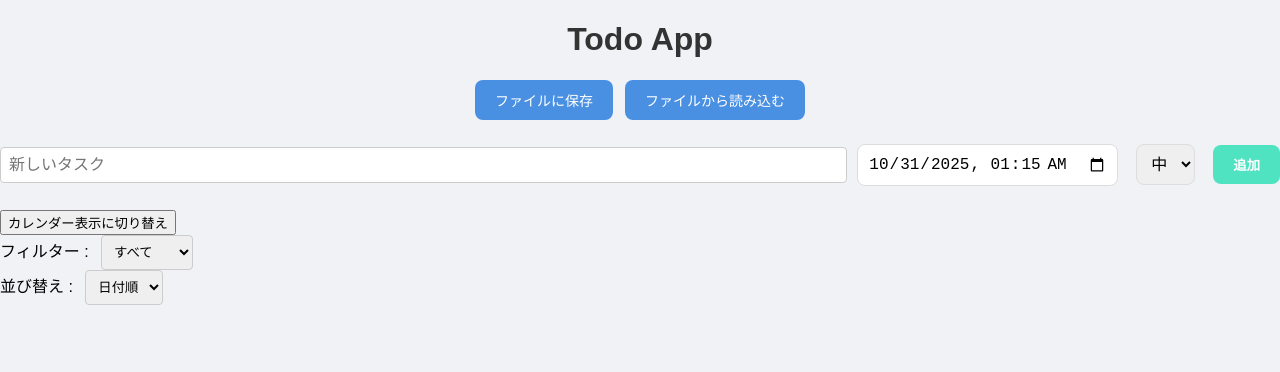
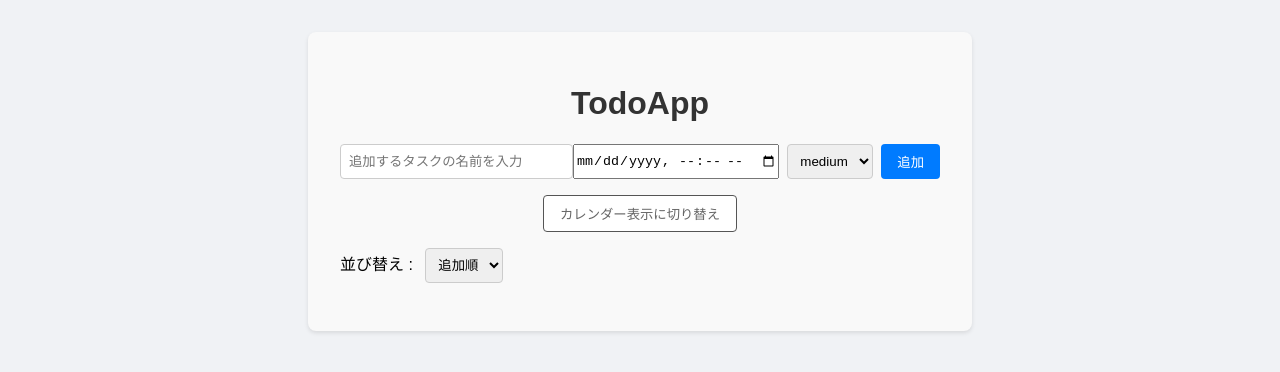
Before and after one commit to xRon0s/TodoList_demo, a React (Vite) app: page / in a window 1280 px wide. Shown: the top 372 px of the page. Built offline with nearby package versions, Linux system fonts and the light colour scheme.

Commit message:
Revert to c02f5ce

```diff
--- a/src/App.css
+++ b/src/App.css
@@ -1,14 +1,4 @@
-/* 以前の .App スタイルは不要になる場合があります */
-/* .App { text-align: center; } */
 
-body {
-  margin: 0;
-  font-family: -apple-system, BlinkMacSystemFont, "Segoe UI", "Roboto", "Oxygen",
-    "Ubuntu", "Cantarell", "Fira Sans", "Droid Sans", "Helvetica Neue",
-    sans-serif;
-  -webkit-font-smoothing: antialiased;
-  -moz-osx-font-smoothing: grayscale;
-}
 
 .app {
   max-width: 600px;
@@ -111,13 +101,13 @@ li.low .priority-label {
 }
 
 .priority-label {
-  display: inline-block;
-  width: 60px; /* 幅を固定 */
-  text-align: center;
-  border-radius: 4px;
-  padding: 2px 0;
-  color: white;
-  margin: 0 8px;
+  width: 5rem;
+  margin-right: 1rem;
+  padding: 0.2rem 0.1rem;
+  border-radius: 12px;
+  font-size: 0.8rem;
+  font-weight: bold;
+  text-align : center;
 }
 
 select {
@@ -225,71 +215,3 @@ select {
   background: #007bff !important;
   color: white !important;
 }
-
-.task-text {
-  cursor: pointer;
-  margin: 0 8px;
-}
-
-.task-text:hover {
-  text-decoration: underline;
-}
-
-/* ファイル保存・読み込みボタンのスタイル調整 */
-.file-operations {
-  display: flex;
-  gap: 12px;
-  margin-bottom: 24px;
-  justify-content: center;
-}
-
-.file-operations button,
-.file-load-button {
-  padding: 10px 20px;
-  border: none;
-  border-radius: 8px;
-  background-color: #4a90e2; /* A more pleasant blue */
-  color: white;
-  cursor: pointer;
-  font-size: 14px;
-  font-weight: 500;
-  transition: background-color 0.2s ease-in-out, transform 0.1s ease;
-}
-
-.file-operations button:hover,
-.file-load-button:hover {
-  background-color: #357abd; /* Darker blue on hover */
-  transform: translateY(-1px);
-}
-
-/* タスク追加フォームのスタイル */
-.add-todo-form {
-  display: grid;
-  grid-template-columns: 1fr auto auto auto;
-  gap: 10px;
-  margin-bottom: 24px;
-  align-items: center;
-}
-
-.add-todo-form input,
-.add-todo-form select {
-  padding: 10px;
-  border: 1px solid #ddd;
-  border-radius: 8px;
-  font-size: 16px;
-}
-
-.add-todo-form button {
-  padding: 10px 20px;
-  border: none;
-  border-radius: 8px;
-  background-color: #50e3c2; /* A nice green */
-  color: white;
-  font-weight: bold;
-  cursor: pointer;
-  transition: background-color 0.2s;
-}
-
-.add-todo-form button:hover {
-  background-color: #29b898;
-}
--- a/src/App.tsx
+++ b/src/App.tsx
@@ -3,110 +3,34 @@ import type { Todo, Priority } from "./types";
 import Calendar from "react-calendar";
 import "react-calendar/dist/Calendar.css";
 import "./App.css";
-import MemoModal from "./components/MemoModal";
 
 const App = () => {
-  const [todos, setTodos] = useState<Todo[]>(() => {
-    // ページ読み込み時の自動読み込みは削除し、空の配列から開始
-    return [];
-  });
-  const [newTodo, setNewTodo] = useState("");
-  const [newTodoDate, setNewTodoDate] = useState<Date | null>(new Date());
-  const [newTodoPriority, setNewTodoPriority] = useState<Priority>("medium");
-  const [filter, setFilter] = useState<"all" | "completed" | "incomplete">(
-    "all"
-  );
-  const [sort, setSort] = useState<"date" | "priority">("date");
+  const [todos, setTodos] = useState<Todo[]>([]);
+  const [inputText, setInputText] = useState("");
+  const [date, setDate] = useState<string>("");
+  const [priority, setPriority] = useState<Priority>("medium");
+  const [sortBy, setSortBy] = useState<
+    "priority" | "default" | "completed" | "date"
+  >("default");
   const [view, setView] = useState<"list" | "calendar">("list");
   const [selectedDate, setSelectedDate] = useState<Date | null>(new Date());
-  const [isModalOpen, setIsModalOpen] = useState(false);
-  const [selectedTodo, setSelectedTodo] = useState<Todo | null>(null);
-
-  // --- 1. ローカルストレージへの自動保存機能を削除 ---
-  // useEffect(() => {
-  //   try {
-  //     localStorage.setItem("todos", JSON.stringify(todos));
-  //   } catch (error) {
-  //     console.error("Failed to save todos to local storage:", error);
-  //   }
-  // }, [todos]);
-
-  // --- 2. ファイル保存・読み込み機能を追加 ---
-  const handleSaveToFile = () => {
-    const jsonString = JSON.stringify(todos, null, 2);
-    const blob = new Blob([jsonString], { type: "application/json" });
-    const url = URL.createObjectURL(blob);
-    const link = document.createElement("a");
-    link.href = url;
-    link.download = "todos.json";
-    document.body.appendChild(link);
-    link.click();
-    document.body.removeChild(link);
-    URL.revokeObjectURL(url);
-  };
-
-  const handleLoadFromFile = (event: React.ChangeEvent<HTMLInputElement>) => {
-    const file = event.target.files?.[0];
-    if (!file) {
-      return;
-    }
-
-    const reader = new FileReader();
-    reader.onload = (e) => {
-      const text = e.target?.result;
-      if (typeof text === "string") {
-        try {
-          const loadedTodos = JSON.parse(text);
-          // ここで読み込んだデータが正しい形式か簡単なチェックをすることも可能
-          setTodos(loadedTodos);
-        } catch (error) {
-          console.error("Error parsing JSON file:", error);
-          alert("無効なファイル形式です。");
-        }
-      }
-    };
-    reader.readAsText(file);
-    // 同じファイルを連続で読み込めるように値をリセット
-    event.target.value = "";
-  };
-
-  const handleOpenModal = (todo: Todo) => {
-    setSelectedTodo(todo);
-    setIsModalOpen(true);
-  };
-
-  const handleCloseModal = () => {
-    setIsModalOpen(false);
-    setSelectedTodo(null);
-  };
-
-  const handleSaveMemo = (memo: string) => {
-    if (!selectedTodo) return;
-    setTodos(
-      todos.map((todo) =>
-        todo.id === selectedTodo.id ? { ...todo, memo: memo } : todo
-      )
-    );
-    handleCloseModal();
-  };
 
   const handleAddTodo = (e: React.FormEvent) => {
     e.preventDefault();
-    if (newTodo.length > 15) {
+    if (inputText.length > 15) {
       return;
     }
-    if (newTodo.trim() === "") return;
-    const todoDate = newTodoDate ? new Date(newTodoDate) : null;
-    const newTodoItem: Todo = {
+    if (inputText.trim() === "") return;
+    const newTodo: Todo = {
       id: Date.now(),
-      text: newTodo,
+      text: inputText,
       completed: false,
-      priority: newTodoPriority,
-      date: todoDate,
+      priority: priority,
+      date: date ? new Date(date) : null,
     };
-    setTodos([...todos, newTodoItem]);
-    setNewTodo("");
-    setNewTodoDate(new Date());
+    setTodos([...todos, newTodo]);
+    setInputText("");
+    setDate("");
   };
 
   const handleToggleTodo = (id: number) => {
@@ -128,19 +52,14 @@ const App = () => {
   };
 
   const sortedTodos = useMemo(() => {
-    let filteredTodos = todos;
-    if (filter === "completed") {
-      filteredTodos = todos.filter((todo) => todo.completed);
-    } else if (filter === "incomplete") {
-      filteredTodos = todos.filter((todo) => !todo.completed);
-    }
-
-    const sorted = [...filteredTodos];
-    if (sort === "priority") {
+    const sorted = [...todos];
+    if (sortBy === "priority") {
       sorted.sort(
         (a, b) => priorityOrder[a.priority] - priorityOrder[b.priority]
       );
-    } else if (sort === "date") {
+    } else if (sortBy === "completed") {
+      sorted.sort((a, b) => Number(b.completed) - Number(a.completed));
+    } else if (sortBy === "date") {
       sorted.sort((a, b) => {
         if (a.date === null) return 1;
         if (b.date === null) return -1;
@@ -148,7 +67,7 @@ const App = () => {
       });
     }
     return sorted;
-  }, [todos, sort, filter]);
+  }, [todos, sortBy]);
 
   const todosForSelectedDate = useMemo(() => {
     if (!selectedDate) return [];
@@ -163,100 +82,66 @@ const App = () => {
   }, [todos, selectedDate]);
 
   return (
-    // この部分を修正して、中央配置のレイアウトに戻します
-    <div className="min-h-screen bg-gray-100 flex items-center justify-center font-sans p-4">
-      <div className="bg-white p-6 sm:p-8 rounded-2xl shadow-lg w-full max-w-3xl">
-        <h1 className="text-3xl sm:text-4xl font-bold mb-6 text-center text-gray-800">
-          Todo App
-        </h1>
-
-        <div className="file-operations">
-          <button onClick={handleSaveToFile}>ファイルに保存</button>
-          <label className="file-load-button">
-            ファイルから読み込む
-            <input
-              type="file"
-              accept=".json"
-              onChange={handleLoadFromFile}
-              style={{ display: "none" }}
-            />
-          </label>
-        </div>
-
-        <form className="add-todo-form" onSubmit={handleAddTodo}>
+    <div className="app">
+      <h1>TodoApp</h1>
+      <form onSubmit={handleAddTodo}>
         <input
           type="text"
-            value={newTodo}
-            onChange={(e) => setNewTodo(e.target.value)}
-            placeholder="新しいタスク"
+          value={inputText}
+          onChange={(e) => setInputText(e.target.value)}
+          placeholder="追加するタスクの名前を入力"
         />
         <input
           type="datetime-local"
-            value={
-              newTodoDate
-                ? new Date(
-                    newTodoDate.getTime() -
-                      newTodoDate.getTimezoneOffset() * 60000
-                  )
-                    .toISOString()
-                    .slice(0, 16)
-                : ""
-            }
-            onChange={(e) =>
-              setNewTodoDate(e.target.value ? new Date(e.target.value) : null)
-            }
+          value={date}
+          onChange={(e) => setDate(e.target.value)}
         />
         <select
-            value={newTodoPriority}
-            onChange={(e) => setNewTodoPriority(e.target.value as Priority)}
+          value={priority}
+          onChange={(e) => setPriority(e.target.value as Priority)}
         >
-            <option value="high">高</option>
-            <option value="medium">中</option>
-            <option value="low">低</option>
+          <option value="high">high</option>
+          <option value="medium">medium</option>
+          <option value="low">low</option>
         </select>
         <button type="submit">追加</button>
       </form>
 
-        <div className="view-toggle">
+      {inputText.length > 15 && (
+        <span className="error">⚠タスク名は15文字以内で入力してください</span>
+      )}
+
+      <div className="err"></div>
+
+      <div className="view-switch-container">
         <button onClick={() => setView(view === "list" ? "calendar" : "list")}>
-            {view === "list"
-              ? "カレンダー表示に切り替え"
-              : "リスト表示に切り替え"}
+          {view === "list" ? "カレンダー表示に切り替え" : "リスト表示に切り替え"}
         </button>
       </div>
 
       {view === "list" ? (
         <>
-            <div className="filter-sort-container">
-              <div>
-                <label>フィルター : </label>
-                <select
-                  value={filter}
-                  onChange={(e) =>
-                    setFilter(
-                      e.target.value as "all" | "completed" | "incomplete"
-                    )
-                  }
-                >
-                  <option value="all">すべて</option>
-                  <option value="completed">完了済み</option>
-                  <option value="incomplete">未完了</option>
-                </select>
-              </div>
           <div>
             <label>並び替え : </label>
             <select
               onChange={(e) =>
-                    setSort(e.target.value as "date" | "priority")
+                setSortBy(
+                  e.target.value as
+                    | "priority"
+                    | "default"
+                    | "completed"
+                    | "date"
+                )
               }
             >
+              <option value="default">追加順</option>
+              <option value="priority">優先度</option>
+              <option value="completed">完了</option>
               <option value="date">日付順</option>
-                  <option value="priority">優先度</option>
             </select>
           </div>
-            </div>
 
-            <ul className="todo-list">
+          <ul>
             {sortedTodos.map((todo) => (
               <li
                 key={todo.id}
@@ -269,19 +154,7 @@ const App = () => {
                   checked={todo.completed}
                   onChange={() => handleToggleTodo(todo.id)}
                 />
-                  <div className="relative group flex items-center">
-                    <span
-                      className="task-text"
-                      onClick={() => handleOpenModal(todo)}
-                    >
-                      {todo.text}
-                    </span>
-                    {todo.memo && (
-                      <span className="absolute bottom-full left-1/2 -translate-x-1/2 mb-2 w-max max-w-xs p-2 bg-gray-800 text-white text-sm rounded-md opacity-0 group-hover:opacity-100 transition-opacity pointer-events-none z-10">
-                        {todo.memo}
-                      </span>
-                    )}
-                  </div>
+                <span>{todo.text}</span>
                 <span className="date-label">
                   {todo.date?.toLocaleString()}
                 </span>
@@ -328,19 +201,7 @@ const App = () => {
                       checked={todo.completed}
                       onChange={() => handleToggleTodo(todo.id)}
                     />
-                      <div className="relative group flex items-center">
-                        <span
-                          className="task-text"
-                          onClick={() => handleOpenModal(todo)}
-                        >
-                          {todo.text}
-                        </span>
-                        {todo.memo && (
-                          <span className="absolute bottom-full left-1/2 -translate-x-1/2 mb-2 w-max max-w-xs p-2 bg-gray-800 text-white text-sm rounded-md opacity-0 group-hover:opacity-100 transition-opacity pointer-events-none z-10">
-                            {todo.memo}
-                          </span>
-                        )}
-                      </div>
+                    <span>{todo.text}</span>
                     <span className="priority-label">{todo.priority}</span>
                     <button onClick={() => handleDeleteTodo(todo.id)}>
                       削除
@@ -354,13 +215,6 @@ const App = () => {
           </div>
         </div>
       )}
-        <MemoModal
-          isOpen={isModalOpen}
-          initialMemo={selectedTodo?.memo}
-          onClose={handleCloseModal}
-          onSave={handleSaveMemo}
-        />
-      </div>
     </div>
   );
 };
--- a/src/components/MemoModal.tsx
+++ /dev/null
@@ -1,59 +0,0 @@
-import React, { useState, useEffect } from "react";
-
-interface MemoModalProps {
-  isOpen: boolean;
-  initialMemo?: string;
-  onClose: () => void;
-  onSave: (memo: string) => void;
-}
-
-const MemoModal: React.FC<MemoModalProps> = ({
-  isOpen,
-  initialMemo = "",
-  onClose,
-  onSave,
-}) => {
-  const [memo, setMemo] = useState(initialMemo);
-
-  useEffect(() => {
-    setMemo(initialMemo);
-  }, [initialMemo]);
-
-  if (!isOpen) {
-    return null;
-  }
-
-  const handleSave = () => {
-    onSave(memo);
-  };
-
-  return (
-    <div className="fixed inset-0 bg-black bg-opacity-50 flex justify-center items-center z-50">
-      <div className="bg-white p-6 rounded-lg shadow-xl w-full max-w-md">
-        <h2 className="text-xl font-bold mb-4">メモの編集</h2>
-        <textarea
-          className="w-full h-40 p-3 bg-gray-50 border border-gray-300 rounded-lg resize-none text-gray-800 placeholder-gray-400 focus:outline-none focus:ring-2 focus:ring-blue-500 focus:border-transparent transition-shadow duration-200"
-          value={memo}
-          onChange={(e) => setMemo(e.target.value)}
-          placeholder="メモや補足情報を入力..."
-        />
-        <div className="mt-4 flex justify-end space-x-2">
-          <button
-            onClick={onClose}
-            className="px-4 py-2 bg-gray-200 rounded-md hover:bg-gray-300"
-          >
-            キャンセル
-          </button>
-          <button
-            onClick={handleSave}
-            className="px-4 py-2 bg-blue-500 text-white rounded-md hover:bg-blue-600"
-          >
-            保存
-          </button>
-        </div>
-      </div>
-    </div>
-  );
-};
-
-export default MemoModal;
--- a/src/types.ts
+++ b/src/types.ts
@@ -7,5 +7,4 @@ export interface Todo {
   completed: boolean;
   priority: Priority;
   date: Date | null;
-  memo?: string;
 }
```
Lines whose indentation alone changed are shown as unchanged.
